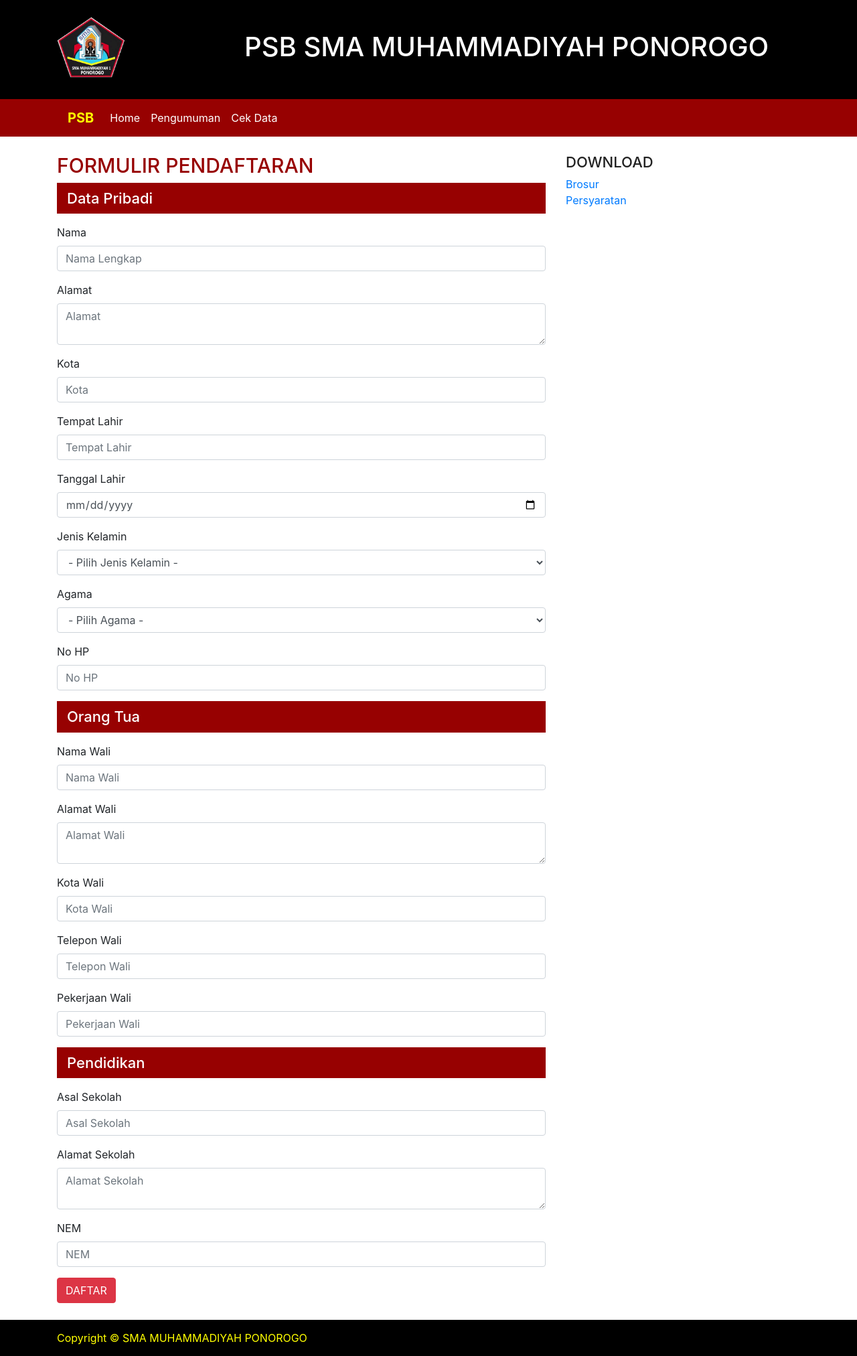
After one commit to afrizaldm/PSB-2018, a PHP site: page /frm-registrasi.html in a window 1280 px wide. The commit adds this page. Shown: the whole page at 67% size. Run offline with PHP 8.4, Linux system fonts and the light colour scheme.

Commit message:
add index.html and registrasi.html

```diff
--- /dev/null
+++ b/frm-registrasi.html
@@ -0,0 +1,169 @@
+<!DOCTYPE html>
+<html lang="en">
+
+<head>
+    <meta charset="UTF-8">
+    <meta name="viewport" content="width=device-width, initial-scale=1.0">
+    <meta http-equiv="X-UA-Compatible" content="ie=edge">
+    <title>PSB | SMA MUHAMMADIYAH PONOROGO</title>
+    <link rel="stylesheet" href="assets/css/bootstrap.min.css">
+    <link rel="stylesheet" href="style.css">
+</head>
+
+<body>
+    <div id="header">
+        <div class="container">
+            <div class="row">
+                <div class="logo col-md-3">
+                    <img src="assets/images/logo.png" alt="">
+                </div>
+                <div class="title col-md-9">
+                    <h1>PSB SMA MUHAMMADIYAH PONOROGO</h1>
+                </div>
+            </div>
+        </div>
+    </div>
+    <div id="navigation">
+        <div class="container">
+            <nav class="navbar navbar-expand-lg navbar-light">
+                <a class="navbar-brand" href="#">PSB</a>
+                <button class="navbar-toggler" type="button" data-toggle="collapse" data-target="#navbarText"
+                    aria-controls="navbarText" aria-expanded="false" aria-label="Toggle navigation">
+                    <span class="navbar-toggler-icon"></span>
+                </button>
+                <div class="collapse navbar-collapse" id="navbarText">
+                    <ul class="navbar-nav mr-auto">
+                        <li class="nav-item active">
+                            <a class="nav-link" href="#">Home <span class="sr-only">(current)</span></a>
+                        </li>
+                        <li class="nav-item">
+                            <a class="nav-link" href="#">Pengumuman</a>
+                        </li>
+                        <li class="nav-item">
+                            <a class="nav-link" href="#">Cek Data</a>
+                        </li>
+                    </ul>
+                </div>
+            </nav>
+        </div>
+    </div>
+    <div id="page" class="registrasi">
+        <div class="container">
+            <div class="row">
+                <div class="content col-md-8">
+                    <h1>FORMULIR PENDAFTARAN</h1>
+                    <form action="simpan-reg.php" method="POST">
+                        <div class="form-group">
+                            <h2>Data Pribadi</h2>
+                        </div>
+                        <div class="form-group">
+                            <label for="nama">Nama</label>
+                            <input type="text" class="form-control" id="nama" placeholder="Nama Lengkap">
+                        </div>
+                        <div class="form-group">
+                            <label for="alamat">Alamat</label>
+                            <textarea class="form-control" id="alamat" placeholder="Alamat"></textarea>
+                        </div>
+                        <div class="form-group">
+                            <label for="kota">Kota</label>
+                            <input type="text" class="form-control" id="kota" placeholder="Kota">
+                        </div>
+                        <div class="form-group">
+                            <label for="tempatlahir">Tempat Lahir</label>
+                            <input type="text" class="form-control" id="tempatlahir" placeholder="Tempat Lahir">
+                        </div>
+                        <div class="form-group">
+                            <label for="tgl_lahir">Tanggal Lahir</label>
+                            <input type="date" class="form-control" id="tgl_lahir" placeholder="Tanggal Lahir">
+                        </div>
+                        <div class="form-group">
+                            <label for="nama">Jenis Kelamin</label>
+                            <select class="form-control" id="jk" name="jk">
+                                <option value="">- Pilih Jenis Kelamin -</option>
+                                <option value="Laki-Laki">Laki-Laki</option>
+                                <option value="Perempuan">Perempuan</option>
+                            </select>
+                        </div>
+                        <div class="form-group">
+                            <label for="nama">Agama</label>
+                            <select class="form-control" id="agama" name="agama">
+                                <option value="">- Pilih Agama -</option>
+                                <option value="Islam">Islam</option>
+                                <option value="Kristen">Kristen</option>
+                                <option value="Katolik">Katolik</option>
+                                <option value="Hindu">Hindu</option>
+                                <option value="Budha">Budha</option>
+                                <option value="Konghuchu">Konghuchu</option>
+                            </select>
+                        </div>
+                        <div class="form-group">
+                            <label for="hp">No HP</label>
+                            <input type="text" class="form-control" id="hp" placeholder="No HP">
+                        </div>
+                        <div class="form-group">
+                            <h2>Orang Tua</h2>
+                        </div>
+                        <div class="form-group">
+                            <label for="nama_wali">Nama Wali</label>
+                            <input type="text" class="form-control" id="nama_wali" placeholder="Nama Wali">
+                        </div>
+                        <div class="form-group">
+                            <label for="alamat_wali">Alamat Wali</label>
+                            <textarea class="form-control" id="alamat_wali" placeholder="Alamat Wali"></textarea>
+                        </div>
+                        <div class="form-group">
+                            <label for="kota_wali">Kota Wali</label>
+                            <input type="text" class="form-control" id="kota_wali" placeholder="Kota Wali">
+                        </div>
+                        <div class="form-group">
+                            <label for="telp_wali">Telepon Wali</label>
+                            <input type="text" class="form-control" id="telp_wali" placeholder="Telepon Wali">
+                        </div>
+                        <div class="form-group">
+                            <label for="pekerjaan_wali">Pekerjaan Wali</label>
+                            <input type="text" class="form-control" id="pekerjaan_wali" placeholder="Pekerjaan Wali">
+                        </div>
+                        <div class="form-group">
+                            <h2>Pendidikan</h2>
+                        </div>
+                        <div class="form-group">
+                            <label for="asal_sekolah">Asal Sekolah</label>
+                            <input type="text" class="form-control" id="asal_sekolah" placeholder="Asal Sekolah">
+                        </div>
+                        <div class="form-group">
+                            <label for="alamat_sekolah">Alamat Sekolah</label>
+                            <textarea class="form-control" id="alamat_sekolah" placeholder="Alamat Sekolah"></textarea>
+                        </div>
+                        <div class="form-group">
+                            <label for="nem">NEM</label>
+                            <input type="text" class="form-control" id="nem" placeholder="NEM">
+                        </div>
+                        <button type="submit" class="btn btn-danger">DAFTAR</button>
+                    </form>
+                </div>
+                <div class="sidebar col-md-4">
+                    <div class="widget">
+                        <h2>Download</h2>
+                        <ul>
+                            <li>
+                                <a href="#">Brosur</a>
+                            </li>
+                            <li>
+                                <a href="#">Persyaratan</a>
+                            </li>
+                        </ul>
+                    </div>
+                </div>
+            </div>
+
+        </div>
+    </div>
+    <div id="footer">
+        <div class="container">
+            Copyright &#169; SMA MUHAMMADIYAH PONOROGO
+        </div>
+    </div>
+    <script src="assets/js/bootstrap.min.js"></script>
+</body>
+
+</html>
--- a/style.css
+++ b/style.css
@@ -7,4 +7,21 @@
 #header .title { padding: 10px; }
 #header .title h1 { color: #fff; line-height: 50px; font-size: 40px; padding: 25px 0; }
 
-#navigation { position: relative; }
+#navigation { position: relative; background: #970101; }
+#navigation .navbar-brand  { color: #ffff00; font-weight: bold; }
+#navigation .nav-item a { color: #fff; }
+
+#page { position: relative; padding: 25px 0; }
+#page.homepage .content h1 { position: relative; font-size: 30px; color: #970101; }
+#page.homepage .content p { position: relative; font-size: 18px; line-height: 1.5; text-align: justify; }
+
+#page .sidebar { position: relative; }
+#page .sidebar .widget { position: relative; margin-bottom: 15px; }
+#page .sidebar .widget h2 { position: relative; font-size: 22px; color: #222; text-transform: uppercase; }
+#page .sidebar .widget ul { list-style-type: none; margin: 0; padding: 0; }
+#page .sidebar .widget .btn { font-size: 25px; padding: 10px 15px; width: 100%; }
+
+#page.registrasi h1 { position: relative; font-size: 30px; color: #970101; }
+#page.registrasi form h2 { position: relative; font-size: 22px; background: #970101; color: #fff; padding: 10px 15px; }
+
+#footer { position: relative; background: #000; color: #ffff00; padding: 15px 0; }
```
Also changed, not shown: index.html (+54 -6 lines).
